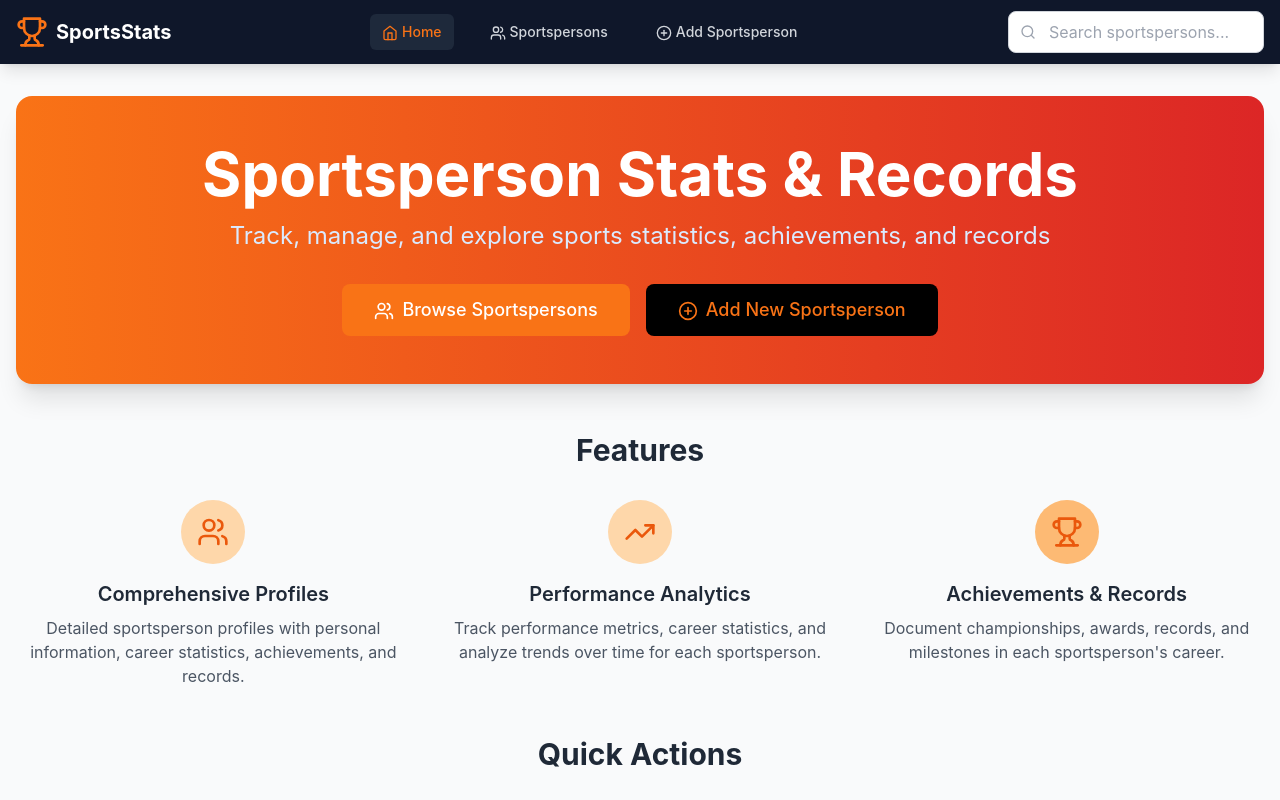
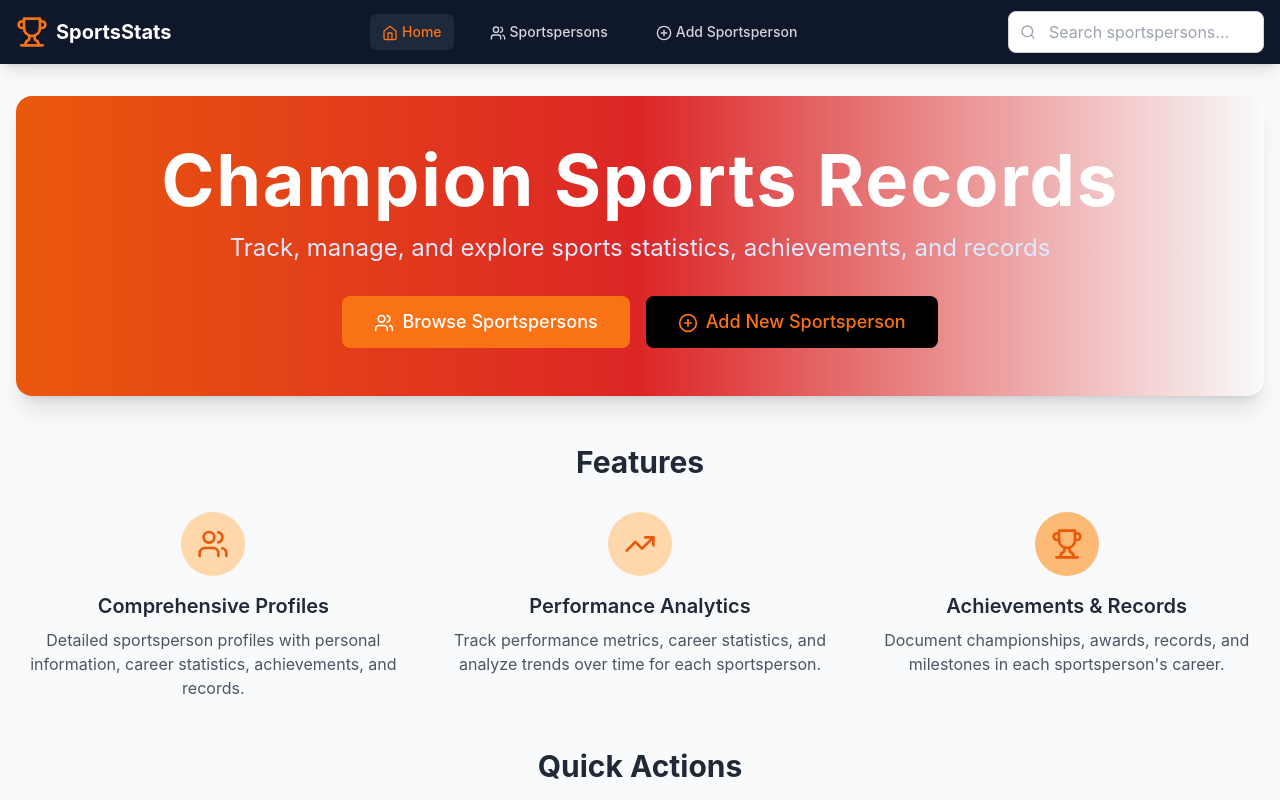
Before and after one commit to Ayushbangwal/Champion-Records, a React (Create React App) app in the folder frontend/: page / in a window 1280 px wide. Shown: the top 800 px of the page. Built offline with nearby package versions, Linux system fonts and the light colour scheme; no server answers; the HTML template or start-up script is replaced by a standard one.

Commit message:
update hero heading

```diff
--- a/frontend/src/pages/Home.js
+++ b/frontend/src/pages/Home.js
@@ -6,10 +6,10 @@ const Home = () => {
   return (
     <div className="space-y-12">
       {/* Hero Section */}
-      <section className="text-center py-12 bg-gradient-to-r from-orange-500 to-red-600 rounded-2xl text-white shadow-xl">
+      <section className="text-center py-12 bg-gradient-to-r from-orange-600 via-red-600 to_yellow-500 rounded-2xl text-white shadow-xl">
         <div className="container mx-auto px-4">
-          <h1 className="text-4xl md:text-6xl font-bold mb-4">
-            Sportsperson Stats & Records
+          <h1 className="text-5xl md:text-7xl font-bold tracking-wide mb-4">
+            Champion Sports Records
           </h1>
           <p className="text-xl md:text-2xl mb-8 text-blue-100">
             Track, manage, and explore sports statistics, achievements, and records
```
